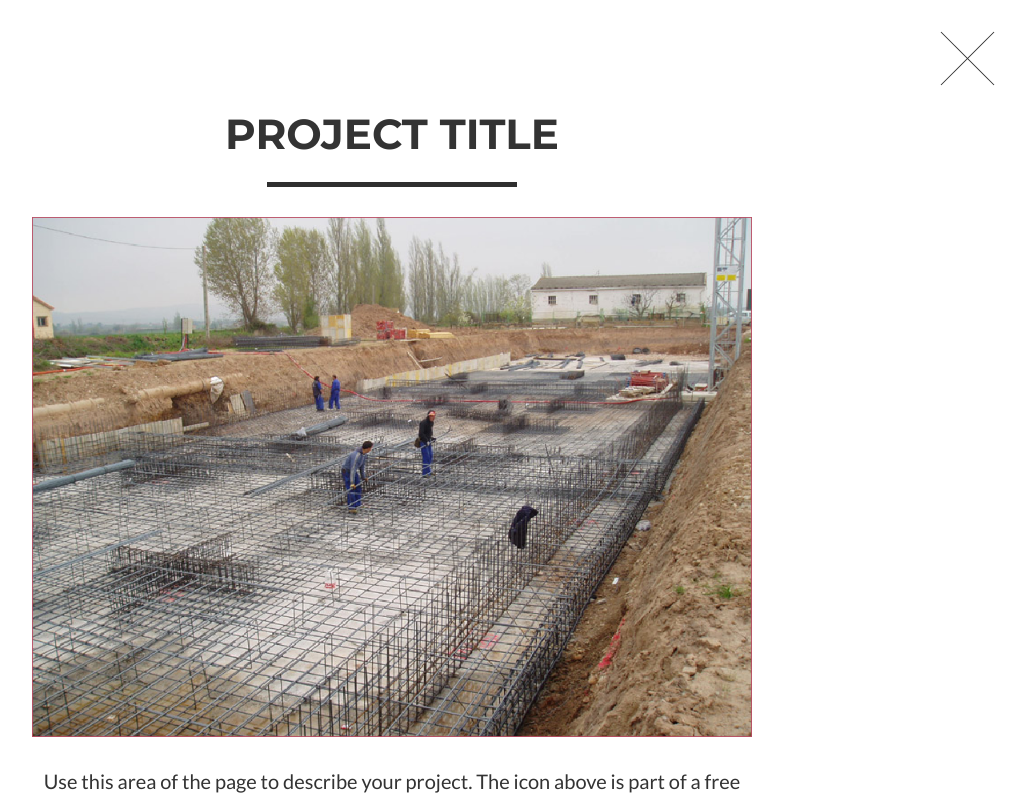
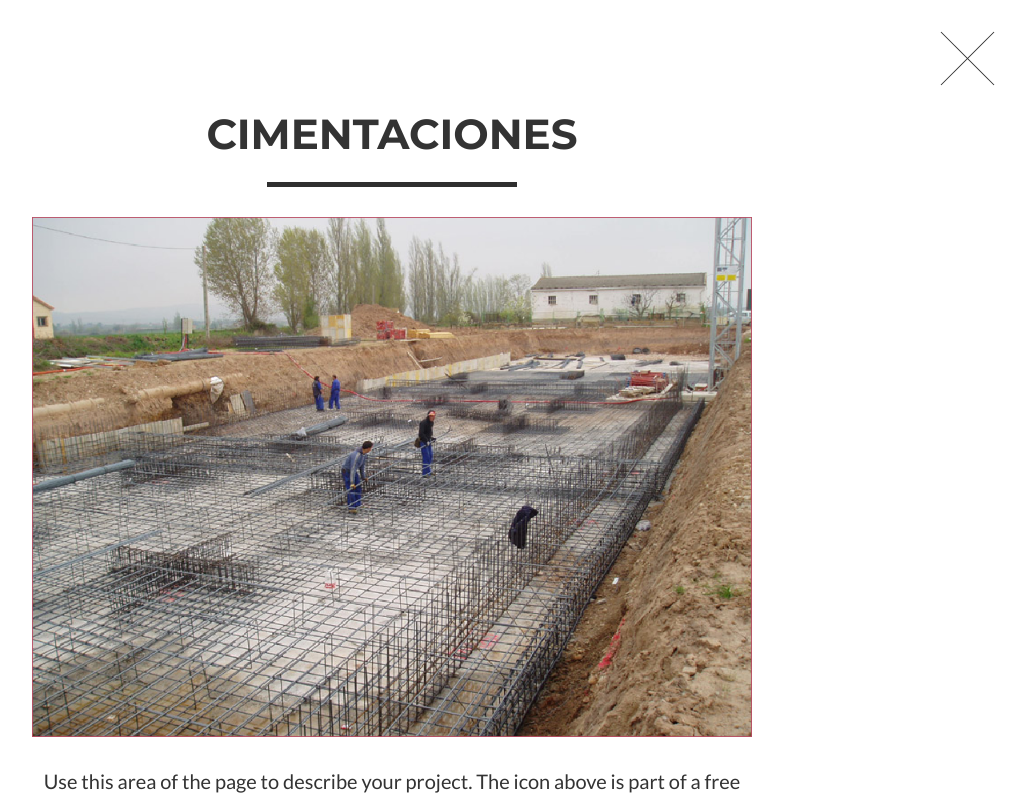
Before and after one commit to sonjer/icom, a website: page index.html in a window 1280 px wide. Both pictures are taken after a click on the link 250 px from the left and 1189 px from the top of the page. Shown: the part 793-1589 px from the top of the page, without its empty margins (248-1274 px from the left). Drawn offline with nearby package versions, Linux system fonts and the light colour scheme.

Commit message:
cambios 0:04

```diff
--- a/index.html
+++ b/index.html
@@ -310,7 +310,7 @@
                 <div class="row">
                     <div class="col-lg-8 col-lg-offset-2">
                         <div class="modal-body">
-                            <h2>Project Title</h2>
+                            <h2>CIMENTACIONES</h2>
                             <hr class="star-primary">
                             <img src="img/portfolio/cabin.png" class="img-responsive img-centered" alt="">
                             <p>Use this area of the page to describe your project. The icon above is part of a free icon set by <a href="https://sellfy.com/p/8Q9P/jV3VZ/">Flat Icons</a>. On their website, you can download their free set with 16 icons, or you can purchase the entire set with 146 icons for only $12!</p>
@@ -347,7 +347,7 @@
                 <div class="row">
                     <div class="col-lg-8 col-lg-offset-2">
                         <div class="modal-body">
-                            <h2>Project Title</h2>
+                            <h2>CONSTRUCCION Y DISEÑO</h2>
                             <hr class="star-primary">
                             <img src="img/portfolio/cake.png" class="img-responsive img-centered" alt="">
                             <p>Use this area of the page to describe your project. The icon above is part of a free icon set by <a href="https://sellfy.com/p/8Q9P/jV3VZ/">Flat Icons</a>. On their website, you can download their free set with 16 icons, or you can purchase the entire set with 146 icons for only $12!</p>
@@ -384,7 +384,7 @@
                 <div class="row">
                     <div class="col-lg-8 col-lg-offset-2">
                         <div class="modal-body">
-                            <h2>Project Title</h2>
+                            <h2>INGENIERIA Y DESARROLLO</h2>
                             <hr class="star-primary">
                             <img src="img/portfolio/circus.png" class="img-responsive img-centered" alt="">
                             <p>Use this area of the page to describe your project. The icon above is part of a free icon set by <a href="https://sellfy.com/p/8Q9P/jV3VZ/">Flat Icons</a>. On their website, you can download their free set with 16 icons, or you can purchase the entire set with 146 icons for only $12!</p>
@@ -421,7 +421,7 @@
                 <div class="row">
                     <div class="col-lg-8 col-lg-offset-2">
                         <div class="modal-body">
-                            <h2>Project Title</h2>
+                            <h2>SISTEMAS CONTRA INCENDIOS</h2>
                             <hr class="star-primary">
                             <img src="img/portfolio/game.png" class="img-responsive img-centered" alt="">
                             <p>Use this area of the page to describe your project. The icon above is part of a free icon set by <a href="https://sellfy.com/p/8Q9P/jV3VZ/">Flat Icons</a>. On their website, you can download their free set with 16 icons, or you can purchase the entire set with 146 icons for only $12!</p>
@@ -458,7 +458,7 @@
                 <div class="row">
                     <div class="col-lg-8 col-lg-offset-2">
                         <div class="modal-body">
-                            <h2>Project Title</h2>
+                            <h2>AREAS VERDES Y DEPORTIVAS</h2>
                             <hr class="star-primary">
                             <img src="img/portfolio/safe.png" class="img-responsive img-centered" alt="">
                             <p>Use this area of the page to describe your project. The icon above is part of a free icon set by <a href="https://sellfy.com/p/8Q9P/jV3VZ/">Flat Icons</a>. On their website, you can download their free set with 16 icons, or you can purchase the entire set with 146 icons for only $12!</p>
@@ -495,7 +495,7 @@
                 <div class="row">
                     <div class="col-lg-8 col-lg-offset-2">
                         <div class="modal-body">
-                            <h2>Project Title</h2>
+                            <h2>RECUBIMIENTOS Y SUPERFICIES</h2>
                             <hr class="star-primary">
                             <img src="img/portfolio/submarine.png" class="img-responsive img-centered" alt="">
                             <p>Use this area of the page to describe your project. The icon above is part of a free icon set by <a href="https://sellfy.com/p/8Q9P/jV3VZ/">Flat Icons</a>. On their website, you can download their free set with 16 icons, or you can purchase the entire set with 146 icons for only $12!</p>
```
